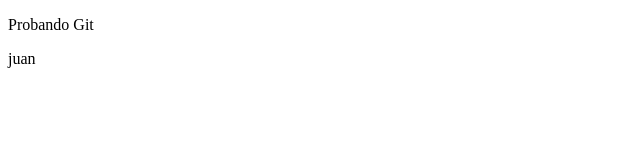
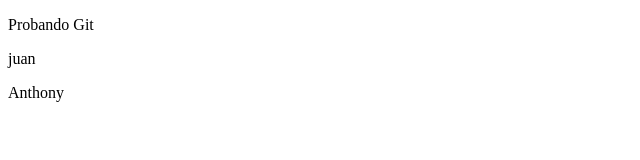
Before and after one commit to rafant2097/FrontEndPractice, a plain HTML site: page index.html in a window 1280 px wide. Shown: the full height of the page, 0-640 px from the left. Drawn offline with Linux system fonts and the light colour scheme.

Commit message:
nuevo cambio

```diff
--- a/index.html
+++ b/index.html
@@ -14,6 +14,7 @@
 <body>
   <p>Probando Git</p>
   <p>juan</p>
+  <p>Anthony</p>
   <script src="js.js"></script>
 </body>
 </html>
```
